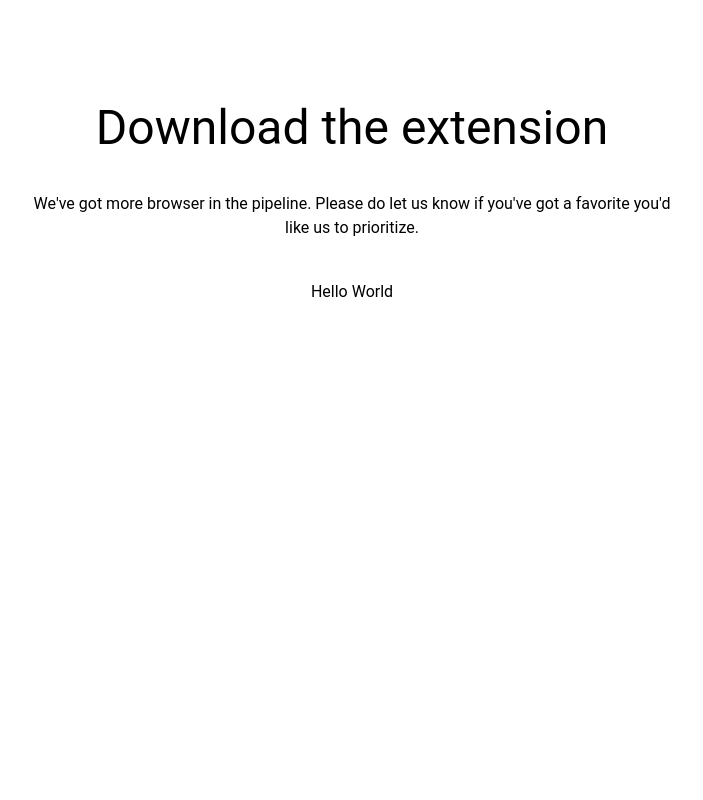
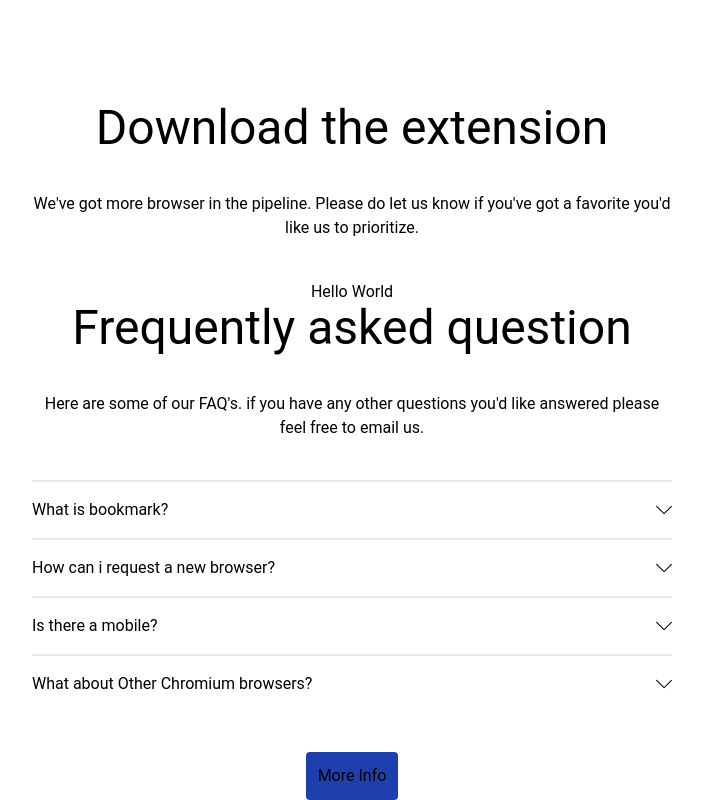
Before and after one commit to itsTari/bookmark-landing-page, a React (Vite) app: page / in a window 1280 px wide. Shown: the part 1506-2306 px from the top of the page, without its empty margins (288-991 px from the left). Before the commit the page ends 1810 px from the top, so only its background shows below. Built offline with nearby package versions, Linux system fonts and the light colour scheme.

Commit message:
built the Faq component

```diff
--- a/package.json
+++ b/package.json
@@ -12,6 +12,7 @@
   "dependencies": {
     "react": "^18.3.1",
     "react-dom": "^18.3.1",
+    "react-icons": "^5.2.1",
     "react-router-dom": "^6.26.0"
   },
   "devDependencies": {
--- a/src/App.jsx
+++ b/src/App.jsx
@@ -4,6 +4,7 @@ import Main from './Layout/Main'
 import Hero from "./component/Hero";
 import Features from "./component/Features";
 import ExtentionsDisplay from "./component/ExtentionsDisplay";
+import Faq from "./component/Faq";
 
 function App() {
   const router = createBrowserRouter(createRoutesFromElements(
@@ -17,6 +18,7 @@ function App() {
     <Hero/>
     <Features/>
     <ExtentionsDisplay/>
+    <Faq/>
 
     </>
   );
--- /dev/null
+++ b/src/component/Faq.jsx
@@ -0,0 +1,29 @@
+import { useState } from 'react'
+import data from './FaqData';
+import AccordionItem from './FaqBody';
+const Faq = () => {
+    const [active, setActive] = useState(null)
+    const handleItemClick = (id) => {
+        setActive((prevId) => (prevId === id ? null : id));
+       };
+  return (
+    <section className="flex items-center  flex-col gap-10" >
+        <h1 className="text-2xl sm:text-5xl">Frequently asked question</h1>
+        <p className="w-full sm:w-1/2 text-center"> Here are some of our FAQ's. if you have any other questions you'd like answered please feel free to email us. </p>
+        <div className='w-full sm:w-1/2'>
+           {data.map((item, id) => (
+            <AccordionItem
+            key={id}
+            question={item.question}
+            answer={item.answer}
+            isOpen={active === id}
+            onClick={() => handleItemClick(id)}
+            />
+          ))}
+        </div>
+        <button className="bg-blue-800 p-3 rounded">More Info</button>
+    </section>
+  )
+}
+
+export default Faq
--- /dev/null
+++ b/src/component/FaqBody.jsx
@@ -0,0 +1,16 @@
+import { SlArrowDown } from "react-icons/sl";
+const AccordionItem = ({ question, answer, isOpen, onClick }) => {
+     return(
+       <div className="border-t-2 text-left py-4 " >
+       <button className={`flex items-center justify-between w-full`} onClick={onClick} >
+        <p className='hover:text-red-500'>{question}</p>
+        <SlArrowDown className={isOpen ? 'rotate-180 text-red-500' : ''} />
+       </button>
+
+        <div className={isOpen ? 'block' :'hidden'}>
+         <p className="">{answer}</p>
+        </div>
+      </div>
+     )
+   }
+export default AccordionItem
--- /dev/null
+++ b/src/component/FaqData.jsx
@@ -0,0 +1,20 @@
+const data = [
+    {
+     question: 'What is bookmark?',
+     answer: 'Accordion components are user interface elements used for organizing and presenting content in a collapsible manner. They typically consist of a header, content, and an expand/collapse action.' ,
+    },
+    {
+     question: 'How can i request a new browser?',
+     answer: 'They are commonly employed in various contexts, including FAQs, product descriptions, navigation menus, settings panels, and data tables, to save screen space and provide a structured and user-friendly interface for presenting information or options.',
+    },
+    {
+     question: 'Is there a mobile?',
+     answer: 'The accordion is a musical instrument with a keyboard and bellows. It produces sound by air passing over reeds when the player expands or compresses the bellows, used in various music genres.',
+    },
+    {
+     question: 'What about Other Chromium browsers?',
+     answer: 'Yes of course, it is very possible to create an accordion component with another framework.',
+    }
+   ];
+
+   export default data;
```
Also changed, not shown: 1 other file (tests, documents, lock files or other folders).
